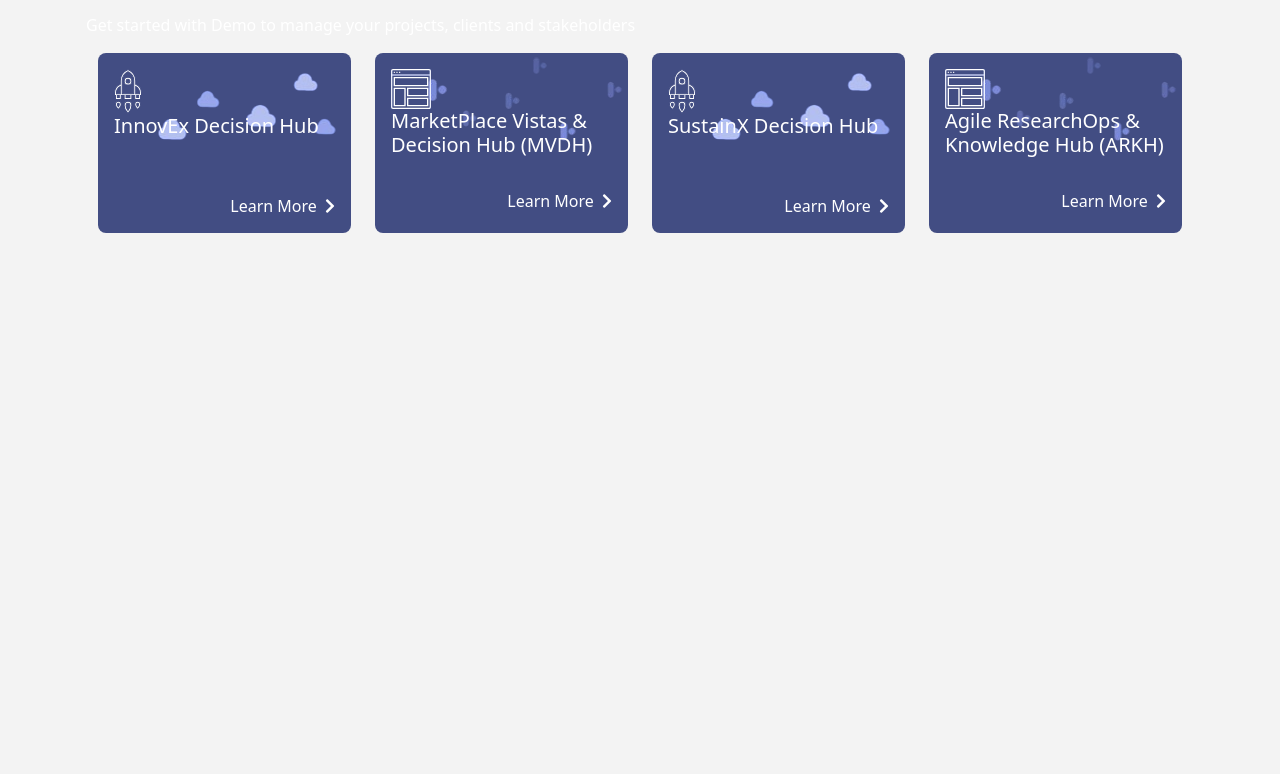
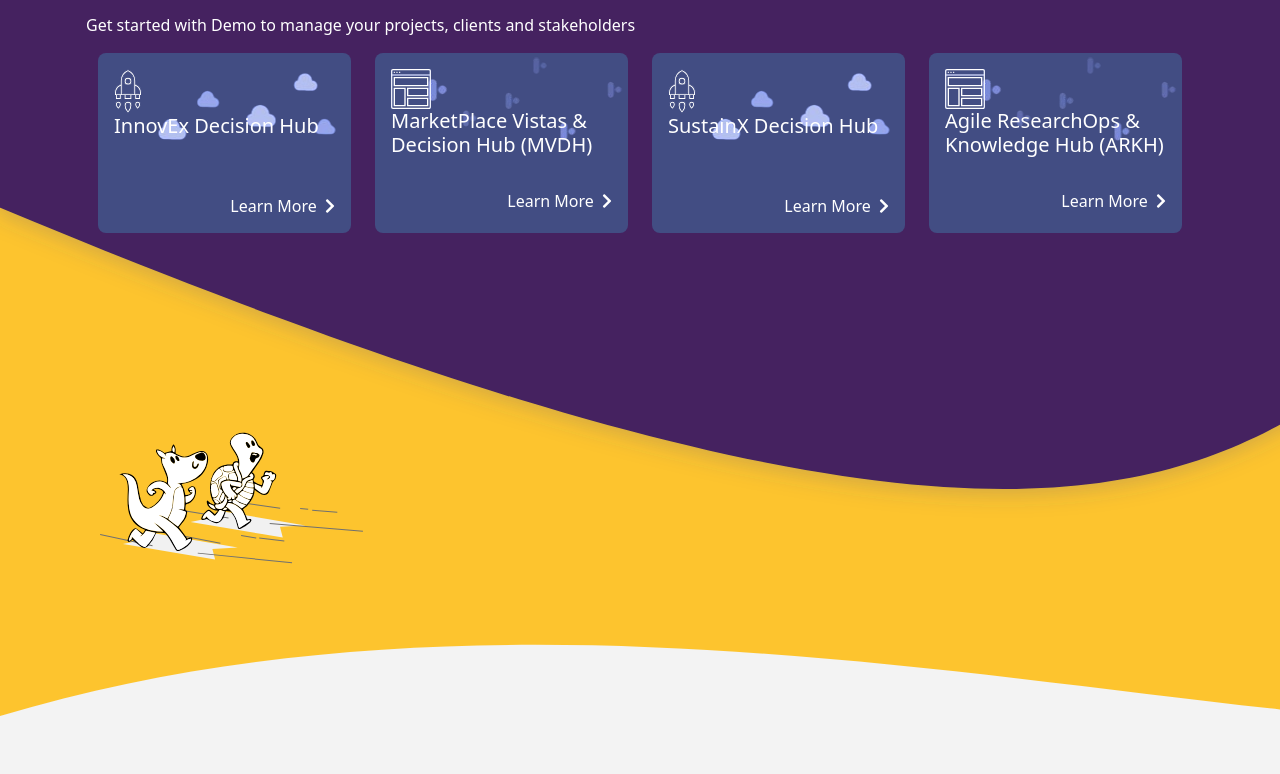
Before and after one commit to Namezuhaib/zuhaib, a plain HTML site: page index.html in a window 1280 px wide. Shown: the part 229-1003 px from the top of the page. Drawn offline with nearby package versions, Linux system fonts and the light colour scheme; files whose address does not match are found by name.

Commit message:
third commit

```diff
--- a/index.html
+++ b/index.html
@@ -12,7 +12,7 @@
       <style>
           body{
             background-color: #f3f3f3;
-              background-image: url('/Web Design/img/rabbit.svg'), url('/Web Design/img/Footer.svg'), url('/Web Design/img/Purple.svg'),url('/Web Design/img/Orange.svg');
+            background-image: url('/img/rabbit.svg'), url('/img/Footer.svg'), url('/img/Purple.svg'),url('/img/Orange.svg');
             background-repeat: no-repeat,no-repeat,no-repeat,no-repeat;
             background-size: auto,1600px 800px,1600px 800px;
             background-position: 100px 660px,-40px 660px,-39px -40px, -40px 200px;
```
Lines whose indentation alone changed are shown as unchanged.
